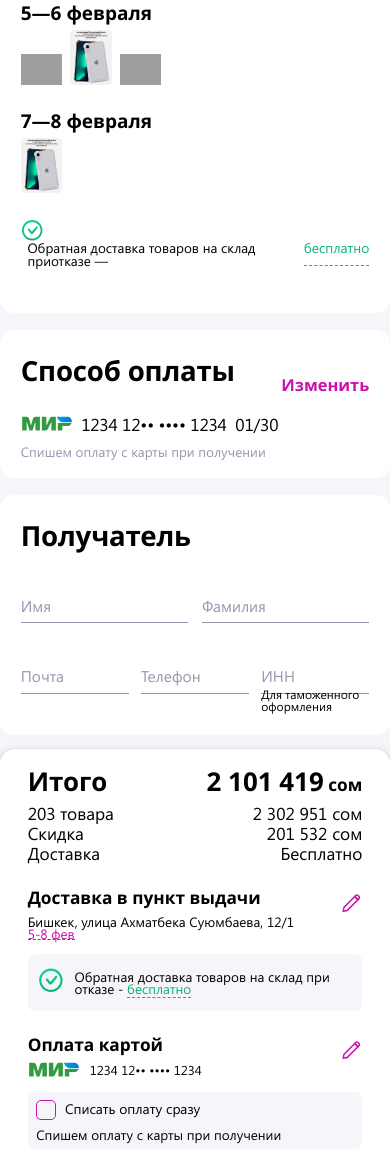
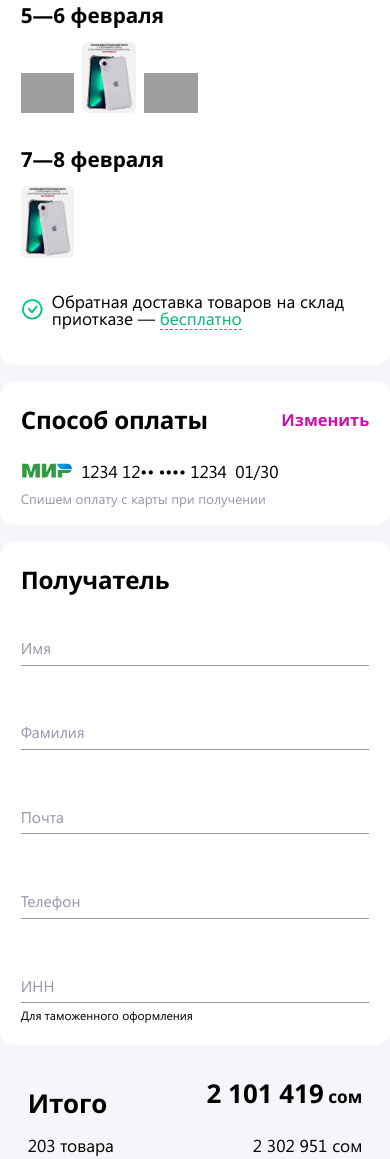
Before and after one commit to Eugene-Oceanov/wb-L0-cart, a website built with webpack: page src/index.html in a window 390 px wide. Shown: the part 1982-3141 px from the top of the page. Built offline with nearby package versions, Linux system fonts and the light colour scheme; grey boxes are pictures that could not be loaded.

Commit message:
technical commit

```diff
--- a/src/assets/css/style.css
+++ b/src/assets/css/style.css
@@ -7,6 +7,7 @@
   --system-magenta: #CB11AB;
   --system-red: #FF3B30;
   --system-grey: #9797AF;
+  --system-smokey-dark: #F0ECF4;
   --main-background-smoky: #F6F6FA;
 }
 
@@ -730,6 +731,7 @@ input[type=radio]:checked+.radio-label .pseudo-radio {
 }
 
 .cart-main-delivery-return {
+  display: flex !important;
   position: relative;
 }
 
@@ -739,14 +741,12 @@ input[type=radio]:checked+.radio-label .pseudo-radio {
 }
 
 .cart-main-delivery-return__info {
-  position: relative;
   font-size: .78em !important;
+  line-height: 0.87;
   margin-left: 0.5em;
 }
 
 .cart-main-delivery-return__show-modal {
-  display: block;
-  margin-left: 0.2em;
   color: #0CB477;
   border-bottom: 1px dashed #0CB477;
 }
@@ -1475,13 +1475,13 @@ input[type=radio]:checked+.radio-label .pseudo-radio {
   .cart-main-delivery__row+.cart-main-delivery__row {
     display: block;
     margin-top: 1em !important;
-    margin-bottom: 1.5em !important;
+    margin-bottom: 1em !important;
   }
 
   .cart-main-delivery__text-block {
     width: 100%;
-    font-size: 1.1em !important;
-    line-height: 1.1em;
+    font-size: 1.2em !important;
+    line-height: 1.2em;
     margin-bottom: .3em;
   }
 
@@ -1496,7 +1496,7 @@ input[type=radio]:checked+.radio-label .pseudo-radio {
   }
 
   .cart-main-section__title {
-    font-size: 1.6em;
+    font-size: 1.4em;
     line-height: 1.4em;
   }
 
@@ -1506,5 +1506,95 @@ input[type=radio]:checked+.radio-label .pseudo-radio {
 
   .cart-main-delivery-cost__info {
     font-size: 1.2em !important;
-  }
-}
+    line-height: 1.2;
+  }
+
+  .cart-main-delivery-date-items {
+    margin-top: .8em;
+    margin-bottom: 2em;
+  }
+
+  .cart-main-delivery-date-item__img {
+    width: 3.1em;
+  }
+
+  .cart-main-delivery-return {
+    margin-bottom: .1em !important;
+  }
+
+
+  .cart-main-delivery-return svg {
+    width: 2em;
+    height: 2em;
+  }
+
+
+  .cart-main-delivery-return__info,
+  .cart-main-delivery-return__info span {
+    font-size: 1em !important;
+    line-height: 1em;
+  }
+
+  .cart-main-payment__row {
+    align-items: center;
+  }
+
+  .cart-main-form {
+    display: block;
+    margin-top: 0.5em;
+  }
+
+  .cart-main-form-placeholder-wrapper--50per,
+  .cart-main-form-placeholder-wrapper {
+    width: 100%;
+  }
+
+  .cart-main-form-placeholder-wrapper--50per+.cart-main-form-placeholder-wrapper--50per,
+  .cart-main-form-placeholder-wrapper {
+    margin-top: 2em;
+  }
+
+  .cart-main-form__placeholder {
+    bottom: 2em !important;
+  }
+
+  .cart-sidebar {
+    background: none;
+    box-shadow: none;
+  }
+
+  .main-sidebar__row+.main-sidebar__row {
+    margin-bottom: 1em;
+  }
+
+  .main-sidebar-summary-price p {
+    line-height: 1.5em !important;
+  }
+
+  .main-sidebar-pickup-point-info {
+    display: none;
+  }
+
+  .main-sidebar-return-delivery {
+    background: var(--system-smokey-dark);
+  }
+
+  .main-sidebar-return-delivery p {
+    font-size: 1em;
+    line-height: 1.1em;
+  }
+
+  .main-sidebar-payment-card-info {
+    display: none;
+  }
+
+  .main-sidebar-payment-postpaid {
+    background: var(--system-smokey-dark);
+  }
+
+  .main-sidebar-payment-postpaid p,
+  .main-sidebar-payment-postpaid span {
+    font-size: 1em;
+    line-height: 1.1em;
+  }
+}
--- a/src/index.html
+++ b/src/index.html
@@ -217,14 +217,12 @@
                                 </linearGradient>
                             </defs>
                         </svg>
-                        <div class="cart-main-delivery-return-wrapper d-flex">
                         <p class="cart-main-delivery-return__info ">Обратная доставка товаров на склад приотказе —
-                            </p>
                             <span
                                 class="showMainCartReturnDeliveryModal cart-main-delivery-return__show-modal cursor-pointer">бесплатно</span>
+                        </p>
                         <div class="cart-main-delivery-return-modal">Если товары вам не подойдут, мы вернем
                             их обратно на склад — это бесплатно</div>
-                        </div>
 
                     </div>
                 </div>
@@ -316,10 +314,12 @@
                     <p class="main-sidebar-delivery__delivery-price ">Бесплатно</p>
                 </div>
                 <div class="main-sidebar-pickup-point">
+                    <div class="main-sidebar-pickup-point-info">
                         <div class="main-sidebar-title-row d-flex jc-space-between">
                             <p class="main-sidebar-pickup-point__title">Доставка в пункт выдачи</p>
                             <svg class="main-sidebar__open-delivery-modal cursor-pointer pensil-icon"
-                            xmlns="http://www.w3.org/2000/svg" width="20" height="20" viewBox="0 0 20 20" fill="none">
+                                xmlns="http://www.w3.org/2000/svg" width="20" height="20" viewBox="0 0 20 20"
+                                fill="none">
                                 <path fill-rule="evenodd" clip-rule="evenodd"
                                     d="M13.1585 3.05991L16.9401 6.84154L6.72705 17.0546L2.73544 17.8529C2.38557 17.9229 2.07711 17.6144 2.14709 17.2646L2.94541 13.273L13.1585 3.05991ZM4.17707 13.9321L13.1585 4.95072L15.0493 6.84154L6.06789 15.8229L3.70436 16.2956L4.17707 13.9321Z"
                                     fill="#CB11AB" />
@@ -328,9 +328,11 @@
                                     fill="#CB11AB" />
                             </svg>
                         </div>
-                    <p class="main-sidebar-pickup-point__point sidebarPickupPoint">Бишкек, улица Ахматбека Суюмбаева,
+                        <p class="main-sidebar-pickup-point__point sidebarPickupPoint">Бишкек, улица Ахматбека
+                            Суюмбаева,
                             12/1</p>
                         <p class="main-sidebar-pickup-point__delivery-date sidebarDeliveryDate">5-8 фев</p>
+                    </div>
                     <div class="main-sidebar-return-delivery d-flex ai-center">
                         <svg xmlns="http://www.w3.org/2000/svg" width="22" height="22" viewBox="0 0 22 22" fill="none">
                             <path fill-rule="evenodd" clip-rule="evenodd"
@@ -353,7 +355,8 @@
                             </defs>
                         </svg>
                         <div class="main-sidebar-return-delivery-wrapper d-flex">
-                            <p class="main-sidebar-return-delivery__info">Обратная доставка товаров на склад при отказе
+                            <p class="main-sidebar-return-delivery__info">Обратная доставка товаров на склад при
+                                отказе
                                 - <span
                                     class="showSidebarReturnDeliveryModal show-sidebar-return-delivery-modal cursor-pointer">бесплатно</span>
                             </p>
@@ -363,10 +366,12 @@
                     </div>
                 </div>
                 <div class="main-sidebar-payment">
+                    <div class="main-sidebar-payment-card-info">
                         <div class="main-sidebar-title-row d-flex jc-space-between">
                             <p class="main-sidebar-payment__title">Оплата картой</p>
                             <svg class="main-sidebar__open-payment-modal cursor-pointer pensil-icon"
-                            xmlns="http://www.w3.org/2000/svg" width="20" height="20" viewBox="0 0 20 20" fill="none">
+                                xmlns="http://www.w3.org/2000/svg" width="20" height="20" viewBox="0 0 20 20"
+                                fill="none">
                                 <path fill-rule="evenodd" clip-rule="evenodd"
                                     d="M13.1585 3.05991L16.9401 6.84154L6.72705 17.0546L2.73544 17.8529C2.38557 17.9229 2.07711 17.6144 2.14709 17.2646L2.94541 13.273L13.1585 3.05991ZM4.17707 13.9321L13.1585 4.95072L15.0493 6.84154L6.06789 15.8229L3.70436 16.2956L4.17707 13.9321Z"
                                     fill="#CB11AB" />
@@ -402,10 +407,13 @@
                             </svg>
                             <p class="main-sidebar-payment-card__number">1234 12•• •••• 1234</p>
                         </div>
+
+                    </div>
                     <div class="main-sidebar-payment-postpaid">
                         <input type="checkbox" id="main-sidebar-payment-postpaid__checkbox">
                         <label for="main-sidebar-payment-postpaid__checkbox" class="cb-label"><span
-                                class="main-sidebar-payment-postpaid__description">Списать оплату сразу</span></label>
+                                class="main-sidebar-payment-postpaid__description">Списать оплату
+                                сразу</span></label>
                         <p class="main-sidebar-payment-postpaid__info">Спишем оплату с карты при получении</p>
                     </div>
                 </div>
--- a/src/index.js
+++ b/src/index.js
@@ -217,7 +217,7 @@ function getTotals(arr) {
     })
     // передаем переопределенные показатели в ноды
     document.querySelector(".totalPrice").textContent = totalPriceSum.toLocaleString("ru");
-    document.querySelector(".goodsQuantity").textContent = `${totalQuantitySum.toLocaleString("ru")} товара`;
+    document.querySelector(".goodsQuantity").textContent = `${totalQuantitySum.toLocaleString("ru")} ${cartFuncs.nounGoods(totalQuantitySum)}`;
     document.querySelector(".originalPrice").textContent = totalOriginalPrice.toLocaleString("ru");
     document.querySelector(".totalDiscount").textContent = totalDiscountSum.toLocaleString("ru");
 }
--- a/src/modules/cart-funcs.js
+++ b/src/modules/cart-funcs.js
@@ -43,6 +43,20 @@ module.exports = {
         modal.style.display = "block";
     },
 
+    nounGoods: function (count) {
+        let str = count.toString();
+        let lastCount = str[str.length - 1]
+        if (lastCount === "1") {
+            if (str[str.length - 2] === "1") return "товаров";
+            else return "товар"
+        }
+        if (lastCount === "2" || lastCount === "3" || lastCount === "4") {
+            if (str[str.length - 2] === "1") return "товаров";
+            else return "товара"
+        }
+        if (lastCount === "0" || lastCount === "5" || lastCount === "6" || lastCount === "7" || lastCount === "8" || lastCount === "9") return "товаров"
+    },
+
     closeModal: function (payment, delivery, overlay) {
         payment.style.display = "none";
         delivery.style.display = "none";
```
Lines whose indentation alone changed are shown as unchanged.
